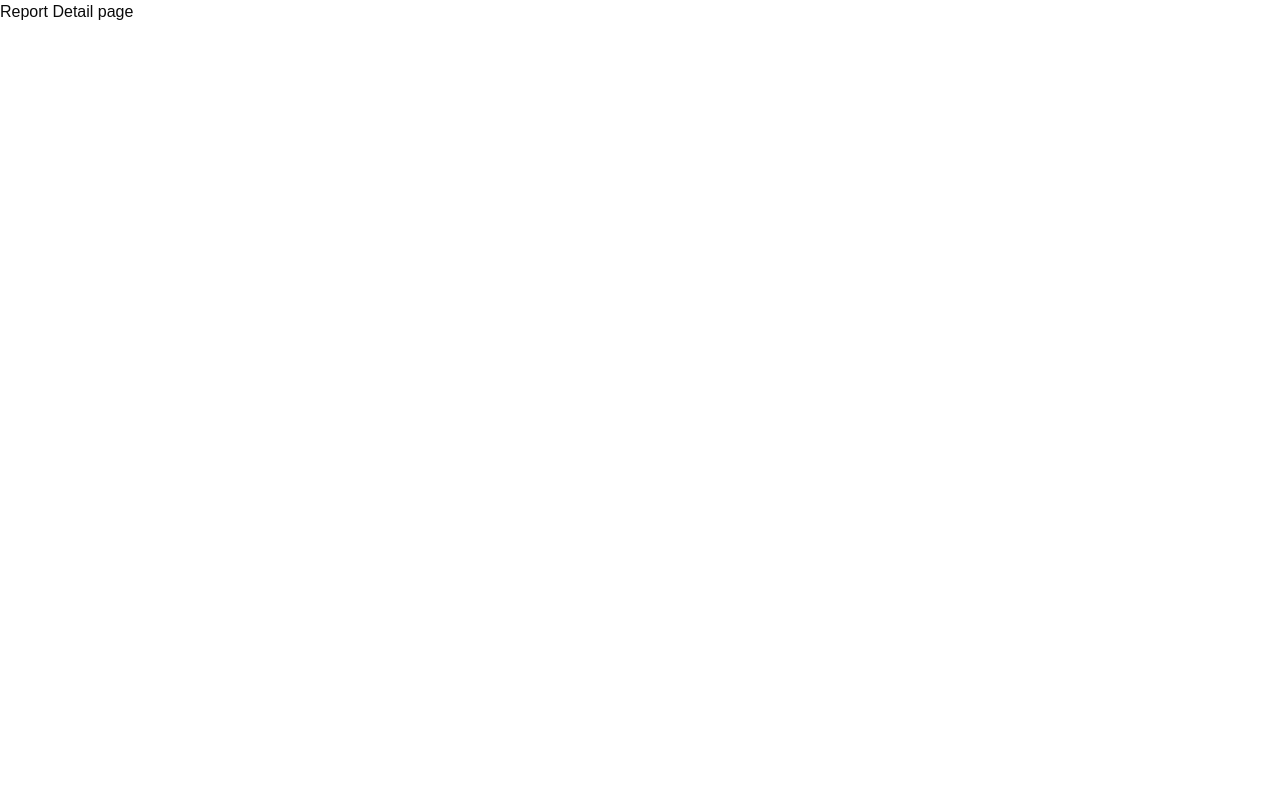
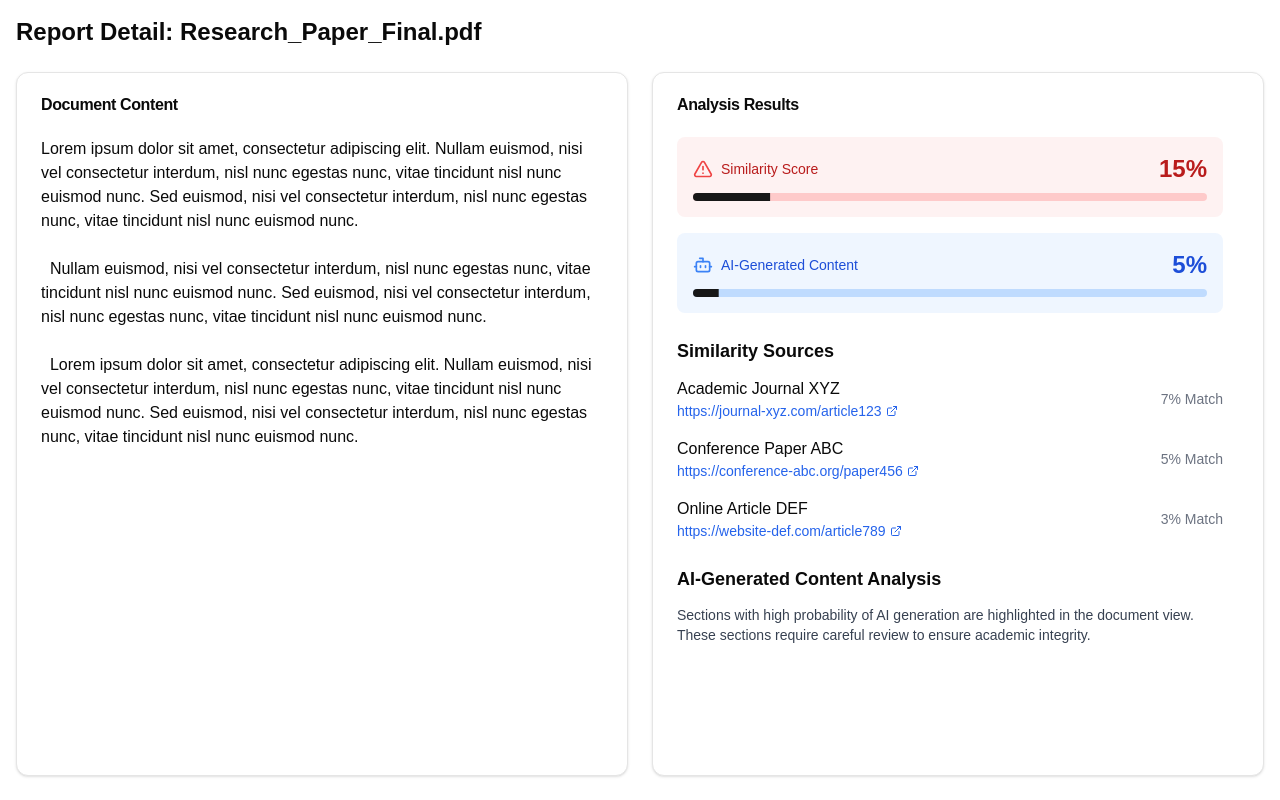
Before and after one commit to Aditya-Chandrn/plagiarism-detection, a Next.js app in the folder frontend/: page /reports/1 in a window 1280 px wide. Built offline with nearby package versions, Linux system fonts and the light colour scheme.

Commit message:
Added Report Detail page

```diff
--- a/frontend/app/reports/[id]/page.js
+++ b/frontend/app/reports/[id]/page.js
@@ -1,7 +1,147 @@
 import React from "react";
+import { Card, CardContent, CardHeader, CardTitle } from "@/components/ui/card";
+import { Tabs, TabsContent, TabsList, TabsTrigger } from "@/components/ui/tabs";
+import { Progress } from "@/components/ui/progress";
+import { ScrollArea } from "@/components/ui/scroll-area";
+import { AlertTriangle, Bot, ExternalLink } from "lucide-react";
 
-const page = () => {
-  return <div>Report Detail page</div>;
+const reportData = {
+  documentName: "Research_Paper_Final.pdf",
+  content: `Lorem ipsum dolor sit amet, consectetur adipiscing elit. Nullam euismod, nisi vel consectetur interdum, nisl nunc egestas nunc, vitae tincidunt nisl nunc euismod nunc. Sed euismod, nisi vel consectetur interdum, nisl nunc egestas nunc, vitae tincidunt nisl nunc euismod nunc.
+
+  Nullam euismod, nisi vel consectetur interdum, nisl nunc egestas nunc, vitae tincidunt nisl nunc euismod nunc. Sed euismod, nisi vel consectetur interdum, nisl nunc egestas nunc, vitae tincidunt nisl nunc euismod nunc.
+
+  Lorem ipsum dolor sit amet, consectetur adipiscing elit. Nullam euismod, nisi vel consectetur interdum, nisl nunc egestas nunc, vitae tincidunt nisl nunc euismod nunc. Sed euismod, nisi vel consectetur interdum, nisl nunc egestas nunc, vitae tincidunt nisl nunc euismod nunc.`,
+  similarityScore: 15,
+  aiGeneratedScore: 5,
+  sources: [
+    {
+      name: "Academic Journal XYZ",
+      url: "https://journal-xyz.com/article123",
+      match: 7,
+    },
+    {
+      name: "Conference Paper ABC",
+      url: "https://conference-abc.org/paper456",
+      match: 5,
+    },
+    {
+      name: "Online Article DEF",
+      url: "https://website-def.com/article789",
+      match: 3,
+    },
+  ],
 };
 
-export default page;
+export default function ReportDetailPage() {
+  return (
+    <div className="container mx-auto p-4">
+      <h1 className="mb-6 text-2xl font-bold">
+        Report Detail: {reportData.documentName}
+      </h1>
+      <div className="grid gap-6 lg:grid-cols-2">
+        <Card className="h-[calc(100vh-6rem)] overflow-hidden">
+          <CardHeader>
+            <CardTitle>Document Content</CardTitle>
+          </CardHeader>
+          <CardContent>
+            <ScrollArea className="h-[calc(100vh-10rem)]">
+              <div className="whitespace-pre-wrap">{reportData.content}</div>
+            </ScrollArea>
+          </CardContent>
+        </Card>
+
+        <Card className="h-[calc(100vh-6rem)] overflow-hidden">
+          <CardHeader>
+            <CardTitle>Analysis Results</CardTitle>
+          </CardHeader>
+          <CardContent>
+            <ScrollArea className="h-[calc(100vh-10rem)] pr-4">
+              <div className="space-y-6">
+                <div className="space-y-4">
+                  <div className="rounded-lg bg-red-50 p-4">
+                    <div className="flex items-center justify-between mb-2">
+                      <div className="flex items-center space-x-2">
+                        <AlertTriangle className="h-5 w-5 text-red-500" />
+                        <span className="font-medium text-sm text-red-700">
+                          Similarity Score
+                        </span>
+                      </div>
+                      <span className="text-2xl font-bold text-red-700">
+                        {reportData.similarityScore}%
+                      </span>
+                    </div>
+                    <Progress
+                      value={reportData.similarityScore}
+                      className="h-2 bg-red-200"
+                      indicatorClassName="bg-red-500"
+                    />
+                  </div>
+                  <div className="rounded-lg bg-blue-50 p-4">
+                    <div className="flex items-center justify-between mb-2">
+                      <div className="flex items-center space-x-2">
+                        <Bot className="h-5 w-5 text-blue-500" />
+                        <span className="font-medium text-sm text-blue-700">
+                          AI-Generated Content
+                        </span>
+                      </div>
+                      <span className="text-2xl font-bold text-blue-700">
+                        {reportData.aiGeneratedScore}%
+                      </span>
+                    </div>
+                    <Progress
+                      value={reportData.aiGeneratedScore}
+                      className="h-2 bg-blue-200"
+                      indicatorClassName="bg-blue-500"
+                    />
+                  </div>
+                </div>
+
+                <div>
+                  <h3 className="font-semibold text-lg mb-3">
+                    Similarity Sources
+                  </h3>
+                  <ul className="space-y-4">
+                    {reportData.sources.map((source, index) => (
+                      <li
+                        key={index}
+                        className="flex items-center justify-between"
+                      >
+                        <div>
+                          <h4 className="font-medium">{source.name}</h4>
+                          <a
+                            href={source.url}
+                            target="_blank"
+                            rel="noopener noreferrer"
+                            className="text-sm text-blue-600 hover:underline flex items-center"
+                          >
+                            {source.url}{" "}
+                            <ExternalLink className="ml-1 h-3 w-3" />
+                          </a>
+                        </div>
+                        <span className="text-sm text-gray-500">
+                          {source.match}% Match
+                        </span>
+                      </li>
+                    ))}
+                  </ul>
+                </div>
+
+                <div>
+                  <h3 className="font-semibold text-lg mb-3">
+                    AI-Generated Content Analysis
+                  </h3>
+                  <p className="text-sm text-gray-700">
+                    Sections with high probability of AI generation are
+                    highlighted in the document view. These sections require
+                    careful review to ensure academic integrity.
+                  </p>
+                </div>
+              </div>
+            </ScrollArea>
+          </CardContent>
+        </Card>
+      </div>
+    </div>
+  );
+}
--- /dev/null
+++ b/frontend/components/ui/scroll-area.jsx
@@ -0,0 +1,40 @@
+"use client"
+
+import * as React from "react"
+import * as ScrollAreaPrimitive from "@radix-ui/react-scroll-area"
+
+import { cn } from "@/lib/utils"
+
+const ScrollArea = React.forwardRef(({ className, children, ...props }, ref) => (
+  <ScrollAreaPrimitive.Root
+    ref={ref}
+    className={cn("relative overflow-hidden", className)}
+    {...props}>
+    <ScrollAreaPrimitive.Viewport className="h-full w-full rounded-[inherit]">
+      {children}
+    </ScrollAreaPrimitive.Viewport>
+    <ScrollBar />
+    <ScrollAreaPrimitive.Corner />
+  </ScrollAreaPrimitive.Root>
+))
+ScrollArea.displayName = ScrollAreaPrimitive.Root.displayName
+
+const ScrollBar = React.forwardRef(({ className, orientation = "vertical", ...props }, ref) => (
+  <ScrollAreaPrimitive.ScrollAreaScrollbar
+    ref={ref}
+    orientation={orientation}
+    className={cn(
+      "flex touch-none select-none transition-colors",
+      orientation === "vertical" &&
+        "h-full w-2.5 border-l border-l-transparent p-[1px]",
+      orientation === "horizontal" &&
+        "h-2.5 flex-col border-t border-t-transparent p-[1px]",
+      className
+    )}
+    {...props}>
+    <ScrollAreaPrimitive.ScrollAreaThumb className="relative flex-1 rounded-full bg-border" />
+  </ScrollAreaPrimitive.ScrollAreaScrollbar>
+))
+ScrollBar.displayName = ScrollAreaPrimitive.ScrollAreaScrollbar.displayName
+
+export { ScrollArea, ScrollBar }
--- a/frontend/package.json
+++ b/frontend/package.json
@@ -13,6 +13,7 @@
     "@radix-ui/react-icons": "^1.3.0",
     "@radix-ui/react-label": "^2.1.0",
     "@radix-ui/react-progress": "^1.1.0",
+    "@radix-ui/react-scroll-area": "^1.2.0",
     "@radix-ui/react-slot": "^1.1.0",
     "@radix-ui/react-tabs": "^1.1.1",
     "@radix-ui/react-toast": "^1.2.2",
```
Also changed, not shown: 1 other file (tests, documents, lock files or other folders).
